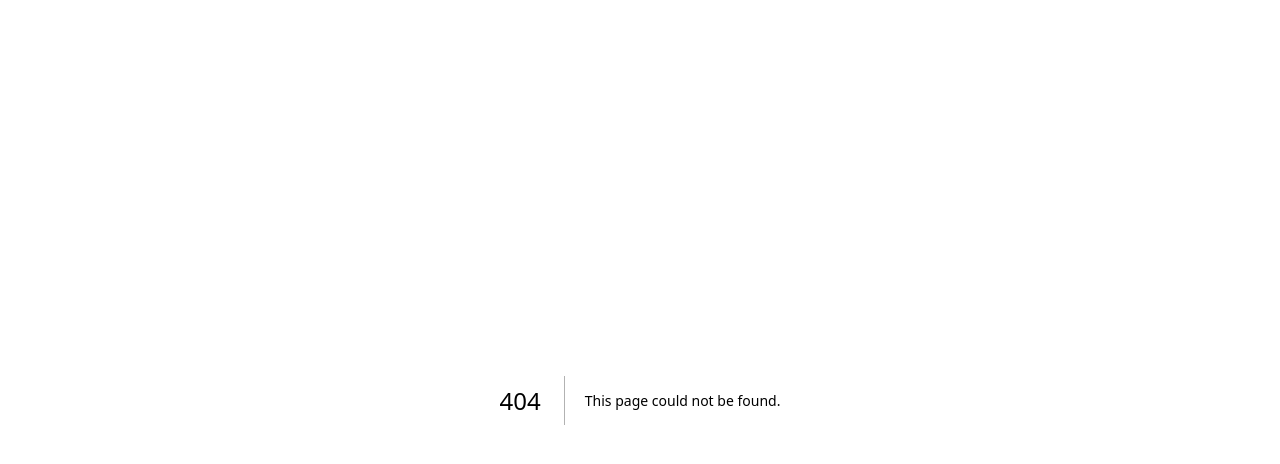
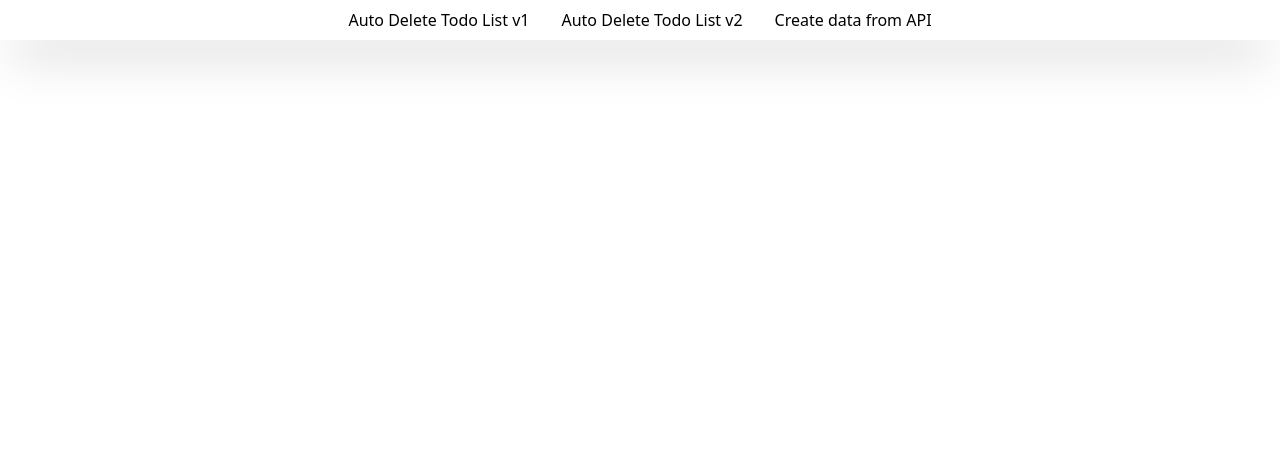
Before and after one commit to PawarisSueaaeim/test-02, a Next.js app: page /create-data-from-api in a window 1280 px wide. Before the commit this address had no page. Shown: the top 464 px of the page. Built offline with nearby package versions, Linux system fonts and the light colour scheme.

Commit message:
setup: structuring project

```diff
--- /dev/null
+++ b/app/auto-delete-todo-list-v1/page.tsx
@@ -0,0 +1,7 @@
+import React from "react";
+
+type Props = {};
+
+export default function AutoDeleteTodoListV1({}: Props) {
+    return <div>page</div>;
+}
--- /dev/null
+++ b/app/auto-delete-todo-list-v2/page.tsx
@@ -0,0 +1,9 @@
+import React from 'react'
+
+type Props = {}
+
+export default function AutoDeleteTodoListV2({}: Props) {
+  return (
+    <div>AutoDeleteTodoListV2</div>
+  )
+}
--- /dev/null
+++ b/app/create-data-from-api/page.tsx
@@ -0,0 +1,9 @@
+import React from 'react'
+
+type Props = {}
+
+export default function CreateDataFromApi({}: Props) {
+  return (
+    <div>CreateDataFromApi</div>
+  )
+}
--- a/app/layout.tsx
+++ b/app/layout.tsx
@@ -1,6 +1,7 @@
 import type { Metadata } from "next";
 import { Geist, Geist_Mono } from "next/font/google";
 import "./globals.css";
+import Navbar from "@/components/layout/Navbar";
 
 const geistSans = Geist({
     variable: "--font-geist-sans",
@@ -25,6 +26,7 @@ export default function RootLayout({
     return (
         <html lang="en">
             <body className={`${geistSans.variable} ${geistMono.variable} antialiased`}>
+				<Navbar/>
                 {children}
             </body>
         </html>
--- /dev/null
+++ b/components/layout/MobileNavbar.tsx
@@ -0,0 +1,39 @@
+"use client";
+import React, { useState } from "react";
+import { IoMdMenu } from "react-icons/io";
+import { FaArrowLeft } from "react-icons/fa6";
+import Link from "next/link";
+import { tNavbarDatas } from "./Navbar";
+
+type Props = {
+    navbarDatas: tNavbarDatas[];
+};
+
+export default function MobileNavbar({ navbarDatas }: Props) {
+    const [isOpen, setIsOpen] = useState<boolean>(false);
+
+    return (
+        <div className="md:hidden">
+            <IoMdMenu onClick={() => setIsOpen(!isOpen)} />
+            <div
+                className={`fixed ${isOpen ? 'left-0 top-0 duration-300' : 'left-[-100%] duration-300' } text-white min-h-screen w-40 bg-slate-800 z-[99]`}
+                onClick={() => setIsOpen(!isOpen)}
+            >
+                <div className="relative flex flex-col justify-center gap-4 py-4 px-2">
+                    <FaArrowLeft />
+                    {navbarDatas.map((item, index) => {
+                        return (
+                            <Link
+                                key={`${item.id}-${item.title}-${index}`}
+                                className="hover:cursor-pointer hover:opacity-40 px-6 duration-300"
+                                href={item.path}
+                            >
+                                {item.title}
+                            </Link>
+                        );
+                    })}
+                </div>
+            </div>
+        </div>
+    );
+}
--- /dev/null
+++ b/components/layout/Navbar.tsx
@@ -0,0 +1,37 @@
+import Link from "next/link";
+import React from "react";
+import MobileNavbar from "./MobileNavbar";
+
+export type tNavbarDatas = {
+    id: string;
+    title: string;
+    path: string;
+};
+
+type Props = {};
+
+export default function Navbar({}: Props) {
+    const navbarDatas: tNavbarDatas[] = [
+        { id: "001", title: "Auto Delete Todo List v1", path: "/auto-delete-todo-list-v1" },
+        { id: "002", title: "Auto Delete Todo List v2", path: "/auto-delete-todo-list-v2" },
+        { id: "003", title: "Create data from API", path: "/create-data-from-api" },
+    ];
+    return (
+        <div className="fixed w-full text-COLOR_PRIMARY bg-white dark:bg-DARK_BLACK dark:text-DARK_WHITE p-2 duration-300 z-[98] shadow-2xl">
+            <div className="hidden md:flex justify-center items-center gap-8">
+                {navbarDatas.map((item, index) => {
+                    return (
+                        <Link
+                            key={`${item.id}-${item.title}-${index}`}
+                            className="hover:cursor-pointer hover:opacity-40 duration-150 active:scale-90"
+                            href={item.path}
+                        >
+                            {item.title}
+                        </Link>
+                    );
+                })}
+            </div>
+            <MobileNavbar navbarDatas={navbarDatas}/>
+        </div>
+    );
+}
```
Also changed, not shown: store/feature/todo/AutoDeleteTodoListSlice.tsx (added, +18 -0 lines), store/store.ts (added, +13 -0 lines).
